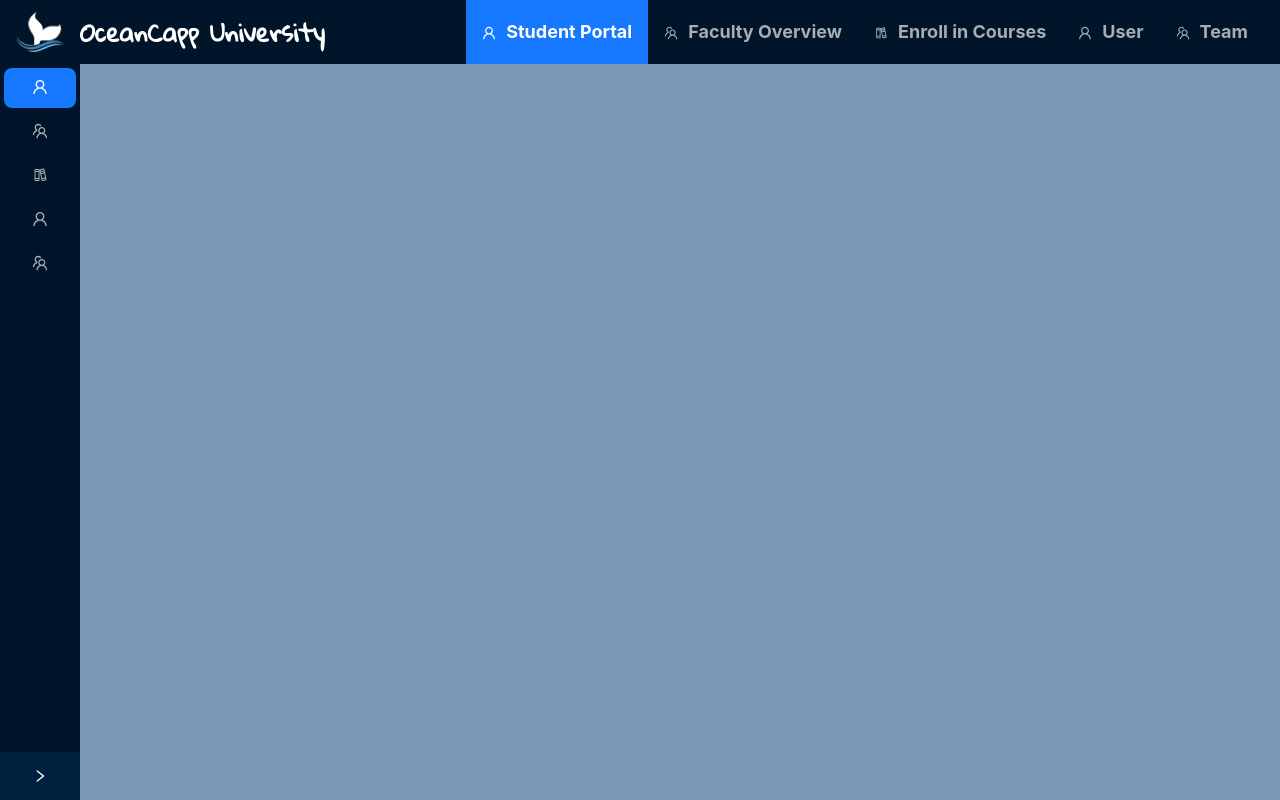
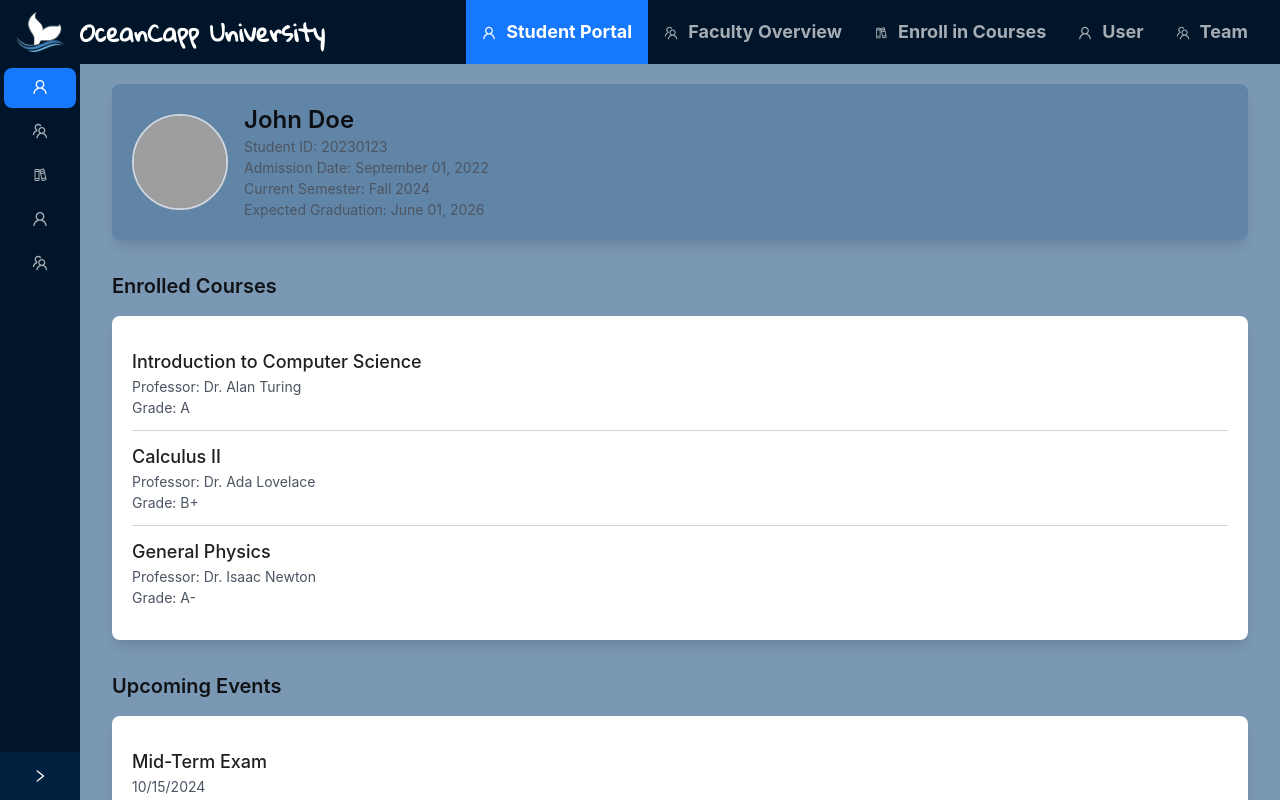
Before and after one commit to nazmul-nhb/oceancapp-university, a React (Vite) app: page / in a window 1280 px wide. Built offline with nearby package versions, Linux system fonts and the light colour scheme; grey boxes are pictures that could not be loaded.

Commit message:
created a demo student portal layout

```diff
--- a/eslint.config.js
+++ b/eslint.config.js
@@ -32,7 +32,7 @@ export default tseslint.config(
         'warn',
         { allowConstantExport: true },
       ],
-      '@typescript-eslint/no-unsafe-member-access': 'off',
+      '@typescript-eslint/no-unsafe-member-access': 'warn',
     },
   },
 )
--- a/package.json
+++ b/package.json
@@ -13,6 +13,7 @@
 		"antd": "^5.21.2",
 		"localforage": "^1.10.0",
 		"match-sorter": "^6.3.4",
+		"moment": "^2.30.1",
 		"react": "^18.3.1",
 		"react-dom": "^18.3.1",
 		"react-fast-marquee": "^1.6.5",
@@ -26,8 +27,10 @@
 	},
 	"devDependencies": {
 		"@eslint/js": "^9.9.0",
+		"@types/moment": "^2.11.29",
 		"@types/react": "^18.3.3",
 		"@types/react-dom": "^18.3.0",
+		"@types/react-icons": "^2.2.7",
 		"@vitejs/plugin-react-swc": "^3.5.0",
 		"autoprefixer": "^10.4.20",
 		"eslint": "^9.11.1",
--- a/src/components/Navbar.tsx
+++ b/src/components/Navbar.tsx
@@ -25,6 +25,7 @@ const Navbar: React.FC = () => {
 						// Check if `label` is a React element before accessing `props`
 						return (
 							React.isValidElement(child.label) &&
+							// eslint-disable-next-line @typescript-eslint/no-unsafe-member-access
 							child.label.props.to === currentPath
 						);
 					})
@@ -33,6 +34,7 @@ const Navbar: React.FC = () => {
 				} else {
 					// Check if `label` is a React element before accessing `props`
 					return React.isValidElement(item.label) &&
+						// eslint-disable-next-line @typescript-eslint/no-unsafe-member-access
 						item.label.props.to === currentPath
 						? item.key
 						: null;
--- a/src/pages/StudentPortal.tsx
+++ b/src/pages/StudentPortal.tsx
@@ -1,9 +1,85 @@
 import React from "react";
+import { studentData } from "../data/students";
+import { formatDate } from "../utilities/utilities";
 
 const StudentPortal: React.FC = () => {
+	const {
+		name,
+		studentId,
+		studentImage,
+		admissionDate,
+		currentSemester,
+		expectedGraduationDate,
+		courses,
+		upcomingEvents,
+	} = studentData;
+
 	return (
 		<section className="min-h-[calc(100vh-64px)] px-8 py-5">
+			<div className="container mx-auto">
+				{/* Student Info Card */}
+				<div className="bg-oceancapp-secondary/20 shadow-lg rounded-lg p-5 flex items-center mb-8">
+					<img
+						src={studentImage}
+						alt={`${name}'s profile`}
+						className="w-24 h-24 rounded-full border-2 border-gray-300 mr-4"
+					/>
+					<div>
+						<h1 className="text-2xl font-semibold">{name}</h1>
+						<p className="text-gray-600">Student ID: {studentId}</p>
+						<p className="text-gray-600">
+							Admission Date: {formatDate(admissionDate)}
+						</p>
+						<p className="text-gray-600">
+							Current Semester: {currentSemester}
+						</p>
+						<p className="text-gray-600">
+							Expected Graduation:{" "}
+							{formatDate(expectedGraduationDate)}
+						</p>
+					</div>
+				</div>
 
+				{/* Courses Section */}
+				<h2 className="text-xl font-semibold mb-4">Enrolled Courses</h2>
+				<div className="bg-white shadow-lg rounded-lg p-5 mb-8">
+					{courses.map((course) => (
+						<div
+							key={course.courseId}
+							className="border-b border-gray-300 py-3 last:border-b-0 hover:bg-gray-50 transition-colors"
+						>
+							<h3 className="text-lg font-medium">
+								{course.courseName}
+							</h3>
+							<p className="text-gray-600">
+								Professor: {course.professorName}
+							</p>
+							<p className="text-gray-600">
+								Grade: {course.grade}
+							</p>
+						</div>
+					))}
+				</div>
+
+				{/* Upcoming Events Section */}
+				<h2 className="text-xl font-semibold mb-4">Upcoming Events</h2>
+				<div className="bg-white shadow-lg rounded-lg p-5">
+					{upcomingEvents.map((event) => (
+						<div
+							key={event.eventId}
+							className="border-b border-gray-300 py-3 last:border-b-0 hover:bg-gray-50 transition-colors"
+						>
+							<h3 className="text-lg font-medium">
+								{event.title}
+							</h3>
+							<p className="text-gray-600">
+								{new Date(event.date).toLocaleDateString()}
+							</p>
+							<p className="text-gray-600">{event.description}</p>
+						</div>
+					))}
+				</div>
+			</div>
 		</section>
 	);
 };
--- /dev/null
+++ b/src/utilities/utilities.ts
@@ -0,0 +1,6 @@
+import moment from "moment";
+
+export const formatDate = (date: Date): string =>
+	moment(date).isValid()
+		? moment(date).format("MMMM DD, YYYY")
+		: "Invalid Date";
```
Also changed, not shown: 1 other file (tests, documents, lock files or other folders).
